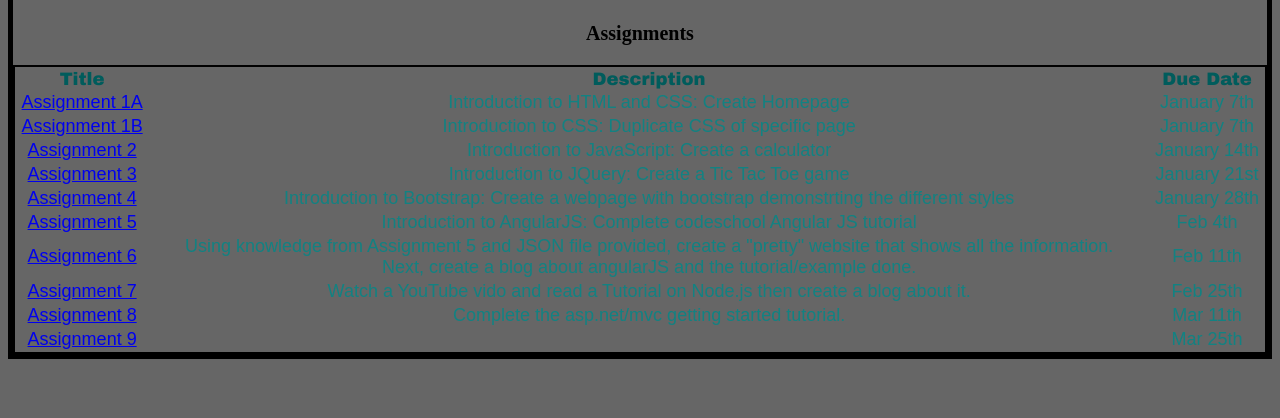
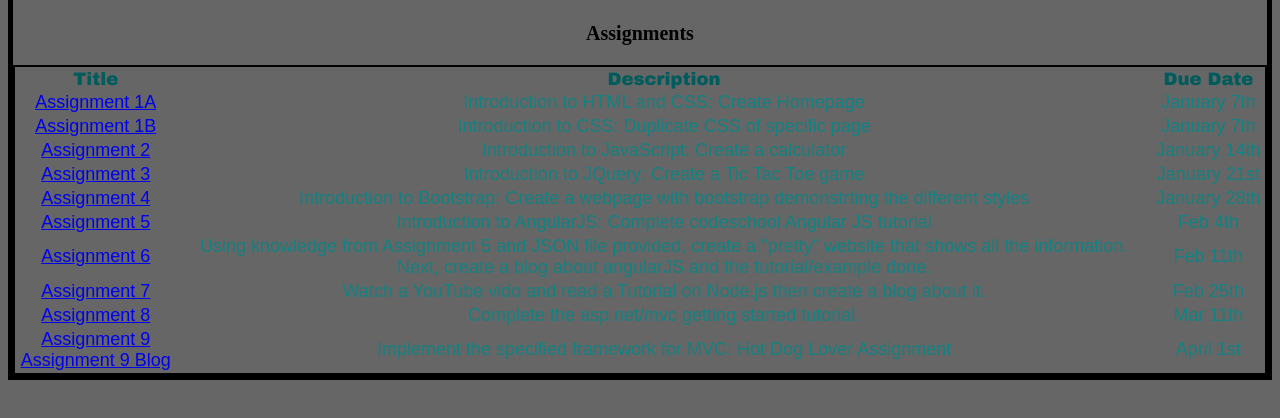
Before and after one commit to CEWong/CEWong.github.io, a plain HTML site: page index.html in a window 1280 px wide. Shown: the part 150-568 px from the top of the page. Drawn offline with Linux system fonts and the light colour scheme.

Commit message:
Update Assignment 9 Info and Links

```diff
--- a/index.html
+++ b/index.html
@@ -67,9 +67,11 @@
 			<td> Mar 11th </td>
 		</tr>
         <tr>
-			<td> <a href="assignment9-BasicMVC-AzureDeployed/"> Assignment 9 </a> </td>
-            <td>  </td>
-			<td> Mar 25th </td>
+			<td> <a href="http://randomhotdogassignment.azurewebsites.net/"> Assignment 9 </a>
+                <br>
+                <a href="assignment9-BasicMVC-AzureDeployed/"> Assignment 9 Blog</a></td>
+            <td> Implement the specified framework for MVC: Hot Dog Lover Assignment </td>
+			<td> April 1st </td>
 		</tr>
 	</p1>
 
```
